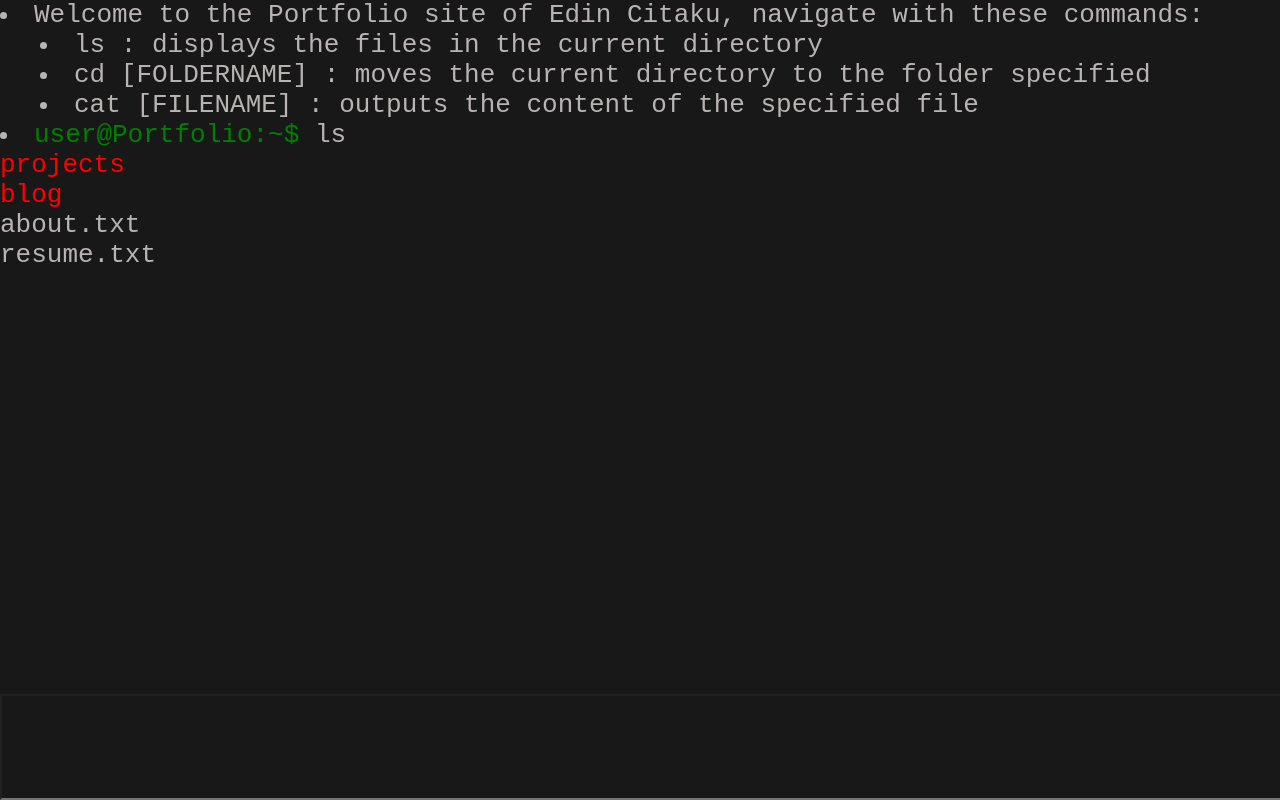
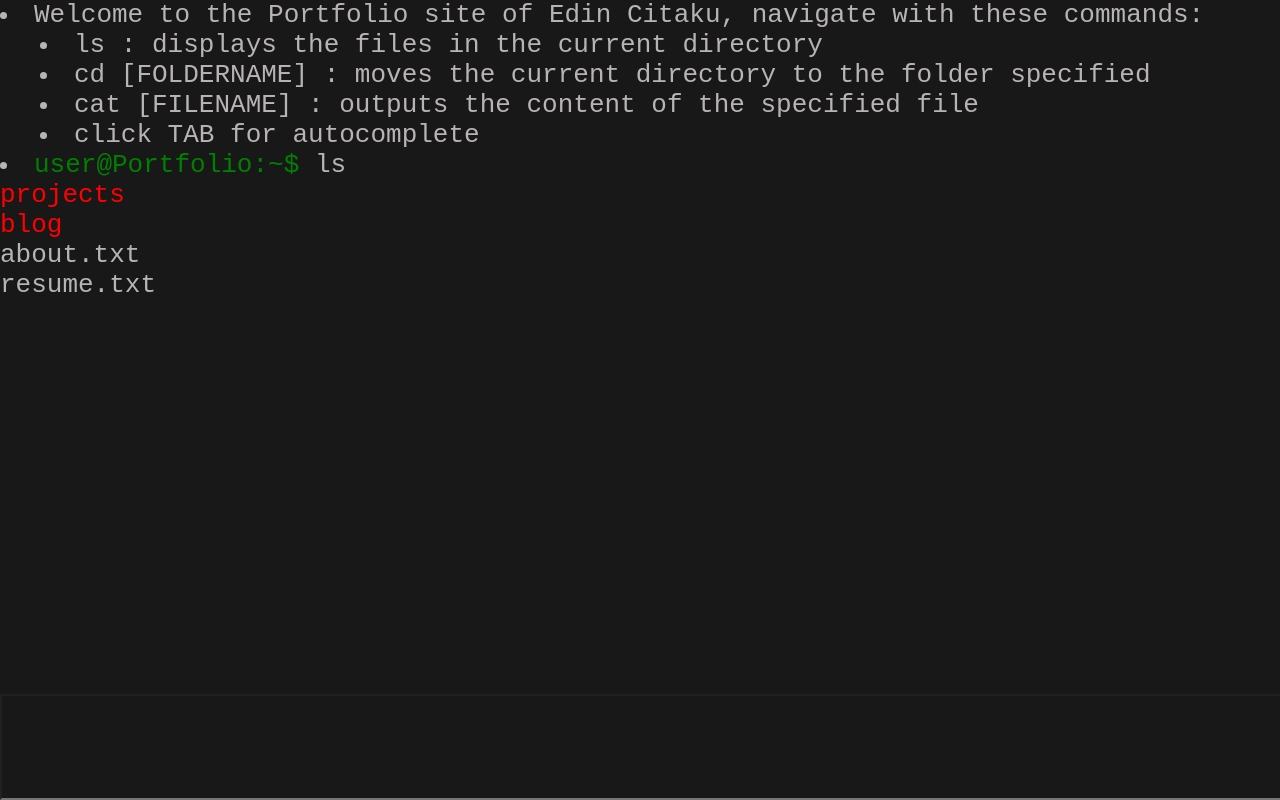
Before and after one commit to EdinCitaku/react-terminal, a React (Create React App) app: page / in a window 1280 px wide. Built offline with nearby package versions, Linux system fonts and the light colour scheme.

Commit message:
updated command

```diff
--- a/src/Terminal-Output/Output.tsx
+++ b/src/Terminal-Output/Output.tsx
@@ -9,13 +9,14 @@ const help = <div>
     <li className="help">     cd [FOLDERNAME] : moves the current directory to the folder specified</li>
     <li className="help">    cat [FILENAME] : outputs the content of the specified file </li>
     <li className="help">    click TAB for autocomplete </li>
-
 </div>
 const welcome =  <div>
 <li> Welcome to the Portfolio site of Edin Citaku, navigate with these commands:</li>
 <li className="help">    ls : displays the files in the current directory </li>
 <li className="help">     cd [FOLDERNAME] : moves the current directory to the folder specified</li>
 <li className="help">    cat [FILENAME] : outputs the content of the specified file </li>
+    <li className="help">    click TAB for autocomplete </li>
+
 </div>
 
 
```
